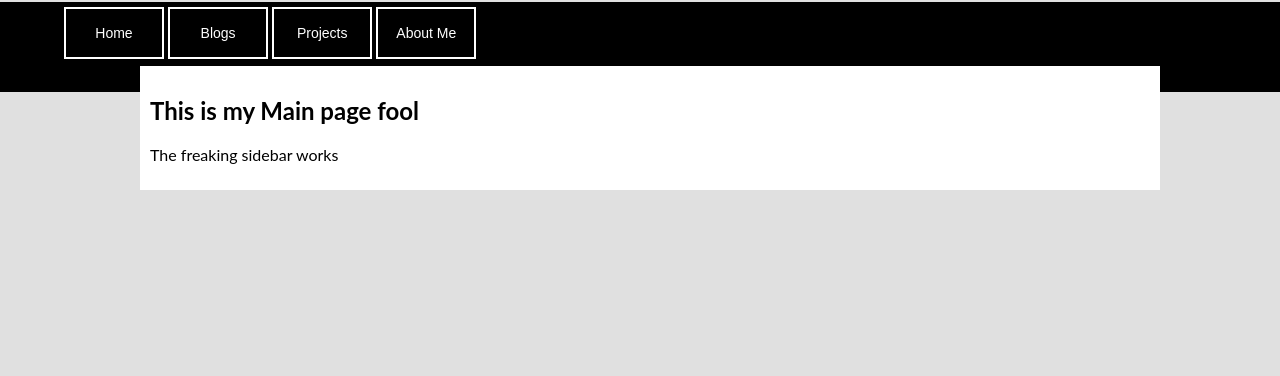
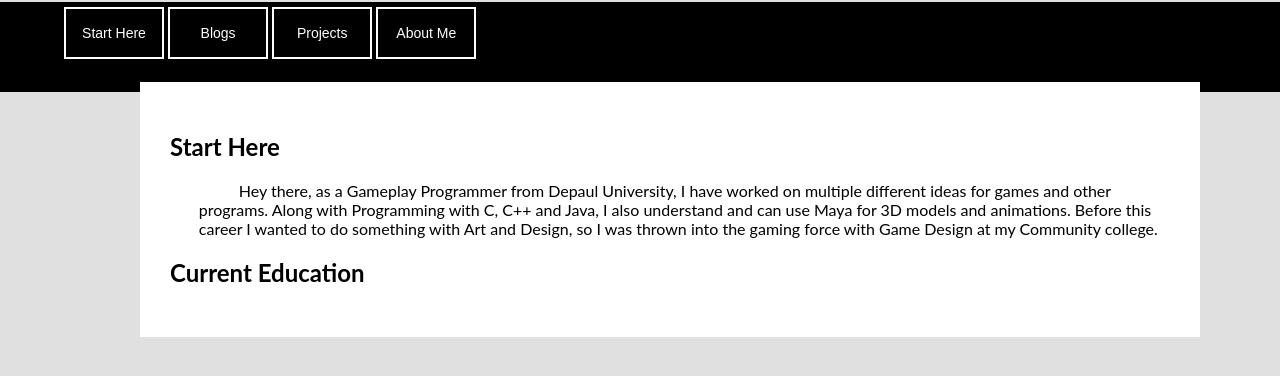
Before and after one commit to mccormickClay/mccormickClay.github.io, a plain HTML site: page index.html in a window 1280 px wide. Shown: the part 78-454 px from the top of the page. Drawn offline with Linux system fonts and the light colour scheme.

Commit message:
Moved stuff
small edits worked on indents

```diff
--- a/blogstyle.css
+++ b/blogstyle.css
@@ -5,10 +5,10 @@
 	background-color: #ADD8E6;
 	border-radius: 8px;
 	position: relative;
-	text-indent: 20px;
-	left: -20px;
+	text-indent: 40px;
+	left: -40px;
 	top: -10px;
-	width: 106%; /*845px;*/
+	width: 108%; /*845px;*/
 	color: #ffffff;
 }
 
@@ -22,3 +22,7 @@
 	left: -10px;
 	padding: 10px 10px 5px 10px;
 }
+
+p.indent{
+	padding-left: 1.8em
+}
--- a/index.html
+++ b/index.html
@@ -6,14 +6,19 @@
 <link href="name.css" rel="stylesheet" type="text/css">
 <meta name="viewport" content="width=device-width, initial-scale=1">
 <style>
-
+p{
+	padding-left: 1.8em;
+}
+p.indent{
+	text-indent: 30pt;
+}
 </style>
 </head>
 <body>
 
 <div class="sidenav">
 	<button class = "button button1" onclick = "window.location.href='index.html'">
-		Home</button>
+		Start Here</button>
 	<button class = "button button1" onclick = "window.location.href='blogs.html'">
 		Blogs</button>
 	<button class = "button button1" onclick = "window.location.href='projects.html'">
@@ -32,8 +37,13 @@
 <div class="main">
     <div class="contentBox">
 
-  <h2> This is my Main page fool</h2>
-  <p> The freaking sidebar works </p>
+ <h2> Start Here </h2>
+  <p class="indent"> Hey there, as a Gameplay Programmer from Depaul University, I have worked on multiple different
+ideas for games and other programs. Along with Programming with C, C++ and Java, I also understand and can use Maya
+for 3D models and animations. Before this career I wanted to do something with Art and Design, so I was thrown into the
+gaming force with Game Design at my Community college.  </p>
+	<h2> Current Education </h2>
+
     </div>
 </div>
 
--- a/sidebarStyle.css
+++ b/sidebarStyle.css
@@ -23,12 +23,12 @@ body {
     position: absolute;
    /* margin-left: auto;*/
     /*margin-right: auto;*/
-    top: 18%; /*170px;*/
+    top: 20%; /*170px;*/
     left: 50%;
     margin-left: -500px;
     width: 1000px;
     background: white;
-    padding: 10px;
+    padding: 30px;
 }
 
 .sidenav {
```
